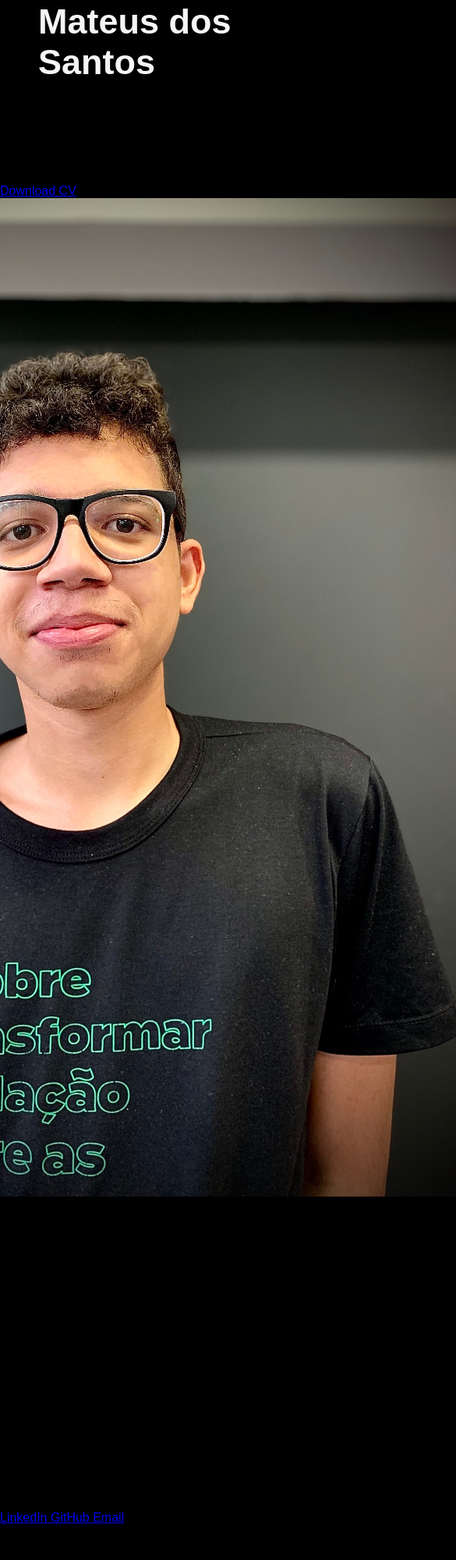
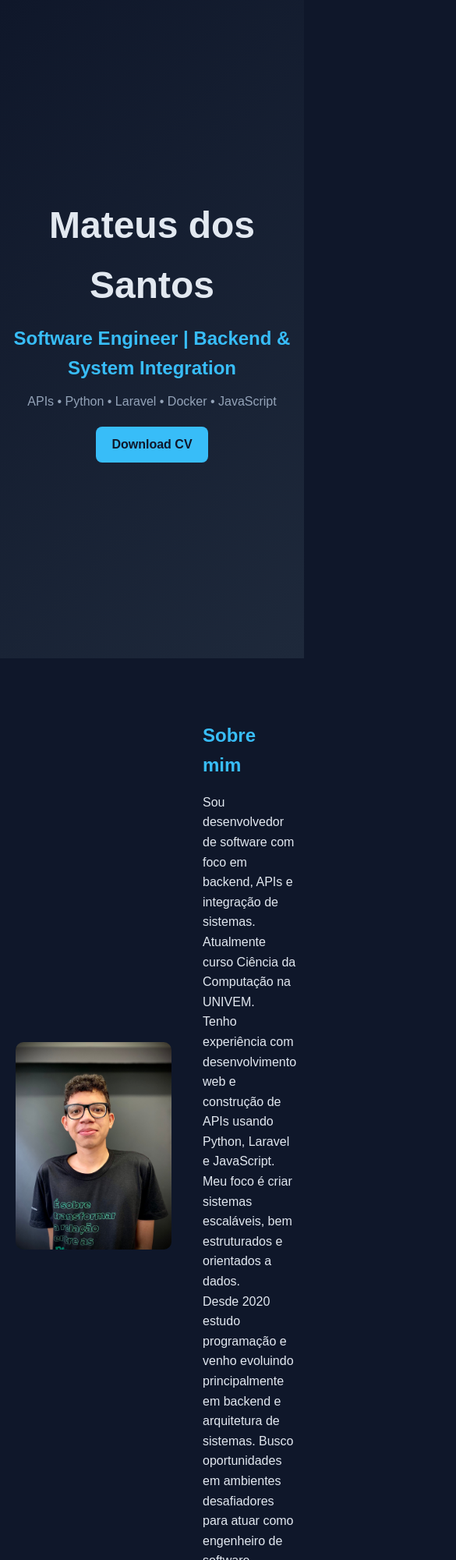
Before and after one commit to Mateus987/portfolio, a plain HTML site: page index.html in a window 390 px wide. Shown: the top 2000 px of the page at 78% size, 585 px wide, since content can reach past the window. Drawn offline with Linux system fonts and the light colour scheme.

Commit message:
Update style.css

```diff
--- a/style.css
+++ b/style.css
@@ -1,205 +1,134 @@
-body , html{
-    background-color: black;
-    font-family: sans-serif;
+* {
   margin: 0;
   padding: 0;
+  box-sizing: border-box;
+  font-family: Arial, sans-serif;
 }
 
-h1 {
-    color: whitesmoke;
-    position: relative;
-    left:47px;
-    width: 80%;
-    font-size: 45px;
-    margin: 2px;
+body {
+  background: #0f172a;
+  color: #e2e8f0;
+  line-height: 1.6;
 }
 
-.first-image{
-    background: url(img/japan.jpg)100% 100%/100% 100% ;
-    -webkit-filter: grayscale(100%); /* Safari 6.0 - 9.0 */
-    filter: grayscale(100%);
-    width: 100%;
-    height: 680px;
+/* HERO */
+.hero {
+  height: 100vh;
+  display: flex;
+  flex-direction: column;
+  justify-content: center;
+  align-items: center;
+  text-align: center;
+  background: linear-gradient(135deg, #0f172a, #1e293b);
 }
 
-.first-image h1{
-    width: 35%;
-    margin: 0;
-    position: relative;
-    left: 20%;
-    top: 40%;
+.hero h1 {
+  font-size: 3rem;
 }
 
-.first-image h2{
-    color: whitesmoke;
-    font-size: 38px;
-    width: 40%;
-    margin: 0;
-    position: relative;
-    left: 20%;
-    top: 44%;
+.hero h2 {
+  font-size: 1.5rem;
+  margin-top: 10px;
+  color: #38bdf8;
 }
 
-.about-me{
-    height: 645px;
+.hero p {
+  margin-top: 10px;
+  color: #94a3b8;
 }
 
-
-#user-profile{
-    float: right;
-    width: 60vh;
-    height: 80vh;
-    margin-right: 40px;
+.btn {
+  margin-top: 20px;
+  padding: 10px 20px;
+  background: #38bdf8;
+  color: #0f172a;
+  text-decoration: none;
+  border-radius: 8px;
+  font-weight: bold;
 }
 
-
-#user-description{
-    position: relative;
-    font-size: 22px;
-    color: whitesmoke;
-    width: 800px;
-    left: 40px;
-}
-
-
-.sentence{
-    background-color: rgb(36, 36, 36);
-    text-align: center;
-    height:30px;
-}
-
-#phrase{
-    position: relative;
-    margin: 0;
-    color: wheat;
-    top: 5px;
-}
-
-.contact-me{
-    z-index: 1;
-    background: url(img/footer-image.png) 100% 100%/100% 100%;
-    -webkit-filter: grayscale(100%); /* Safari 6.0 - 9.0 */
-    filter: grayscale(100%);
-    height: 390px;
+/* ABOUT */
+.about {
+  padding: 80px 20px;
 }
 
 .container {
   display: flex;
-    gap: 90px;
-    justify-content: center;
+  max-width: 1000px;
+  margin: auto;
+  gap: 40px;
+  align-items: center;
 }
 
-.item {
-    text-align: center;
-    margin-top: 75px;
+.profile {
+  width: 200px;
+  border-radius: 10px;
 }
 
-.contact-me p{
-    margin-top: 10px;
-    color: aliceblue;
+.text h2 {
+  margin-bottom: 15px;
+  color: #38bdf8;
 }
 
-.contact-me img{
-    filter: brightness(0);
-    -webkit-filter: invert(1);
-    filter: invert(1);
+/* PROJECTS */
+.projects {
+  padding: 80px 20px;
+  text-align: center;
 }
 
-@media only screen and (max-width: 600px) {
-
-    .first-image{
-
-        height: 710px;
+.projects h2 {
+  margin-bottom: 40px;
+  color: #38bdf8;
 }
 
-    .first-image h1{
-        width: 75%;
-
+.grid {
+  display: grid;
+  grid-template-columns: repeat(auto-fit, minmax(250px, 1fr));
+  gap: 20px;
+  max-width: 1000px;
+  margin: auto;
 }
 
-    .first-image h2{
-        width: 70%;
-        font-size: 24px;
-
+.card {
+  background: #1e293b;
+  padding: 20px;
+  border-radius: 10px;
+  transition: 0.3s;
 }
 
-    .about-me{
-        height: 420px;
+.card:hover {
+  transform: translateY(-5px);
 }
 
-    .about-me h1{
-        position: relative;
-        left: 12px;
-        width: 75%;
+/* FOOTER */
+.contact {
+  padding: 60px 20px;
+  text-align: center;
+  background: #0b1220;
 }
 
-    #user-profile{
-       position: relative;
-       width: 130px;
-       height: 270px;
-
-       margin: 0;
+.contact h2 {
+  margin-bottom: 20px;
+  color: #38bdf8;
 }
 
-    #user-description{
-        position: relative;
-        font-size: 10px;
-        left: 3px;
-        width: 35vh;
-        height: 290px;
-        margin: 0;
+.links {
+  display: flex;
+  justify-content: center;
+  gap: 20px;
+  margin-bottom: 20px;
 }
 
-    .first-image{
-        height: 590px;
+.links a {
+  color: #94a3b8;
+  text-decoration: none;
 }
 
-    .sentence{
-
-        height:60px;
+.links a:hover {
+  color: #38bdf8;
 }
 
-    #phrase{
-
-        top: 6px;
+.copy {
+  font-size: 0.8rem;
+  color: #64748b;
 }
-
-    .contact-me{
-        height: 80px;
-    }
-
-
-    .contact-me p{
-        visibility: hidden;
-
-    }
-
-    .container {
-        justify-content: center;
-        gap: 0.1px;
-    }
-
-    .contact-me img{
-        width: 34px;
-        height: 34px;
-    }
-
-    .item {
-
-        margin-top: 60px;
-      }
-
-  }
-
-  ::-webkit-scrollbar {
-    width: 7px;
-    height: 7px;
-  }
-
-  ::-webkit-scrollbar-thumb {
-    background: rgba(90, 90, 90);
-  }
-
-  ::-webkit-scrollbar-track {
-    background: rgba(0, 0, 0, 0);
-  }
```
Lines whose indentation alone changed are shown as unchanged.
